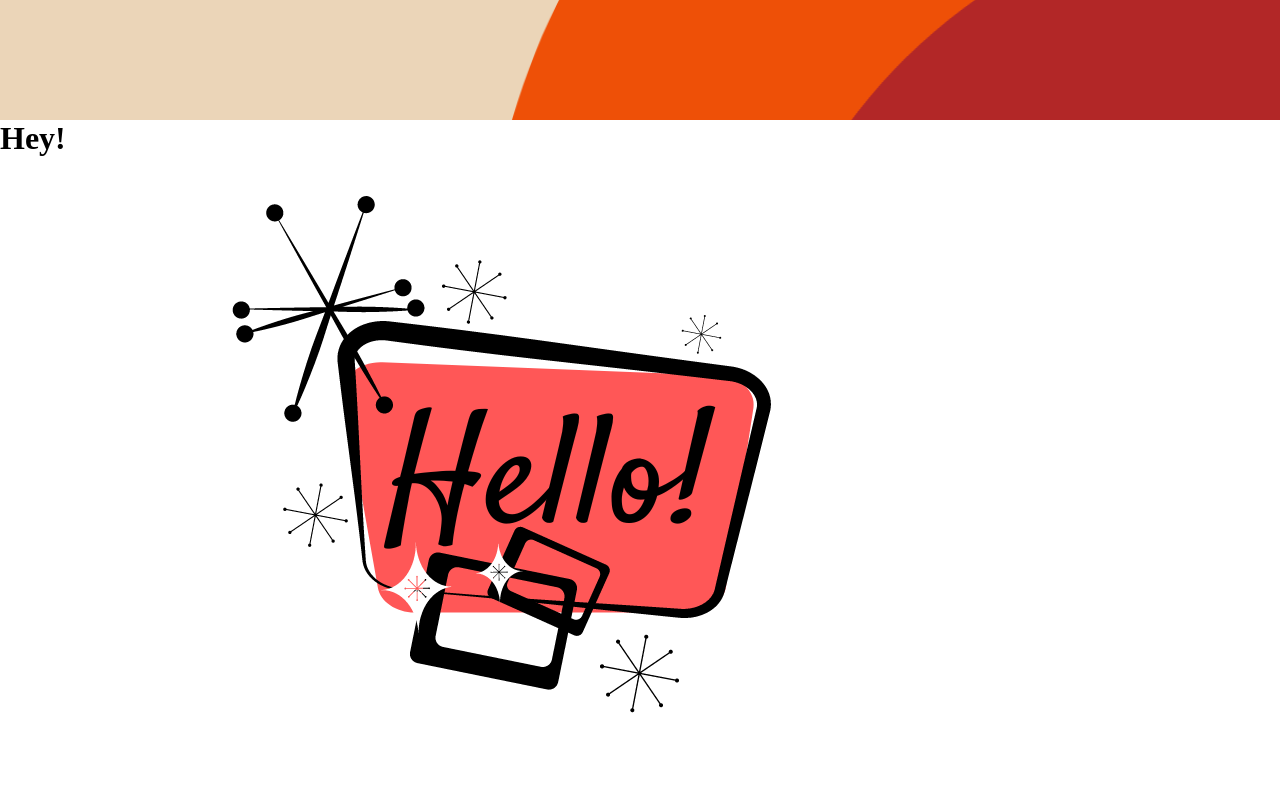
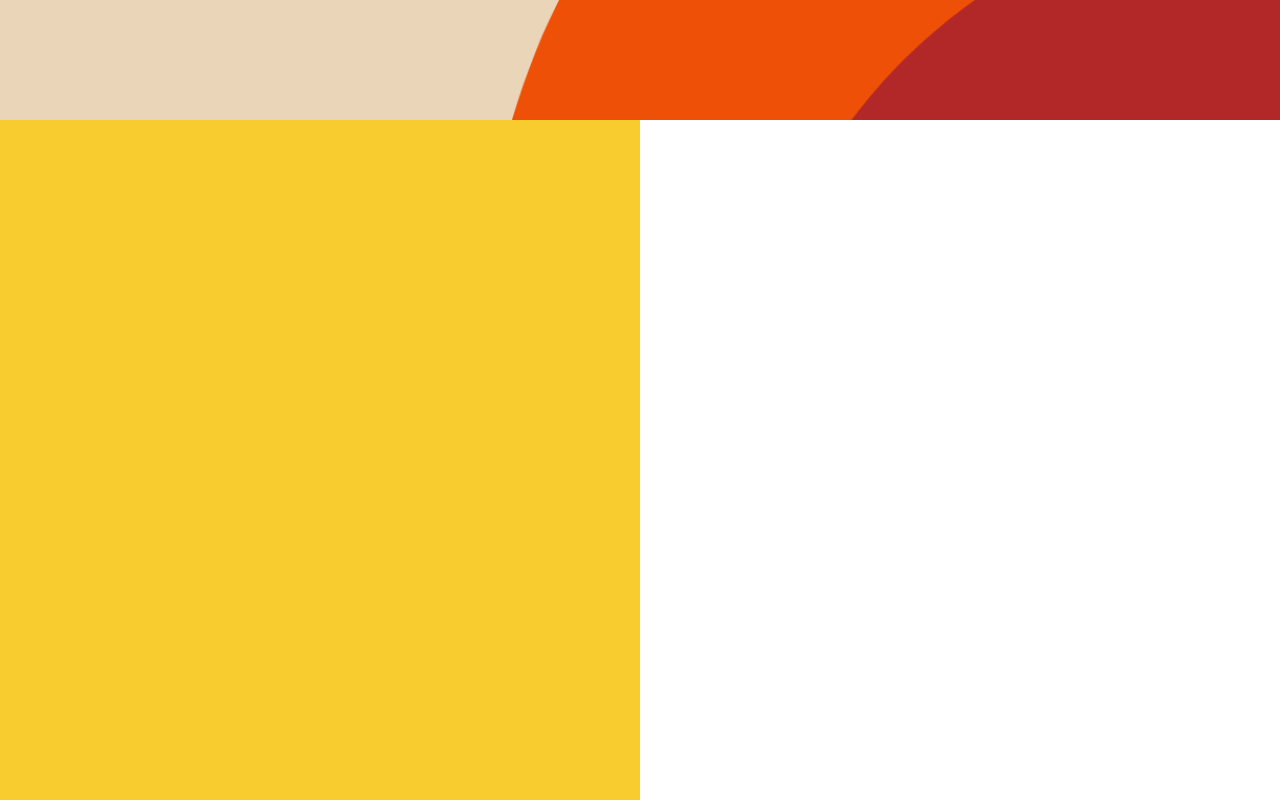
Before and after one commit to JackPadalino/Portfolio-Site, a React (Vite) app: page / in a window 1280 px wide. Shown: the part 680-1480 px from the top of the page. Built offline with nearby package versions, Linux system fonts and the light colour scheme.

Commit message:
added retro sign to about component

```diff
--- a/src/components/About/About.css
+++ b/src/components/About/About.css
@@ -1,31 +1,17 @@
 #about-container {
   height: 100vh;
-  /* background-color: #f8cb2e; */
+}
+
+#about-me-container {
+  width: 50%;
+  height: 100%;
+  background-color: #f8cb2e;
 }
 
 #graphics-container {
-  padding-left: 100px;
-  padding-right: 100px;
+  width: 50%;
+  height: 100%;
+  display: flex;
+  justify-content: center;
+  align-items: center;
 }
-
-#halfMoon {
-  height: 150px;
-  width: 150px;
-  position: absolute;
-}
-
-#starburst1 {
-  height: 150px;
-  width: 150px;
-  position: absolute;
-}
-
-#starburst2 {
-  height: 50px;
-  width: 50px;
-  position: absolute;
-}
-
-#trapezoid polygon {
-  color: red;
-}
--- a/src/components/About/About.tsx
+++ b/src/components/About/About.tsx
@@ -1,16 +1,10 @@
 import "./About.css";
-import halfMoon from "./halfMoon.svg";
-import trapezoid from "./trapezoid.svg";
-import helloSign from "../../../graphics/helloSign.png";
-import me from "../../../pictures/me.jpg";
+import helloSign from "../../../images/graphics/helloSign.svg";
 
 const About = () => {
   return (
     <div id="about-container">
-      <div id="about-me-container">
-        {/* <img src={me} /> */}
-        <h1>Hey!</h1>
-      </div>
+      <div id="about-me-container"></div>
       <div id="graphics-container">
         <img src={helloSign} id="helloSign" />
       </div>
```
